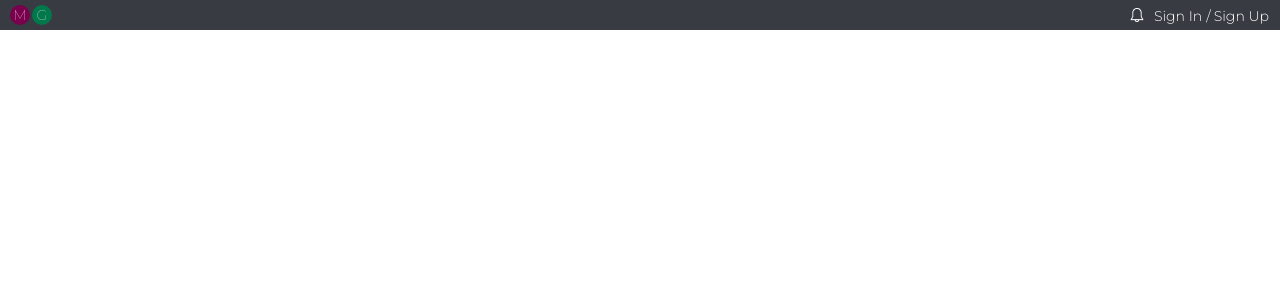
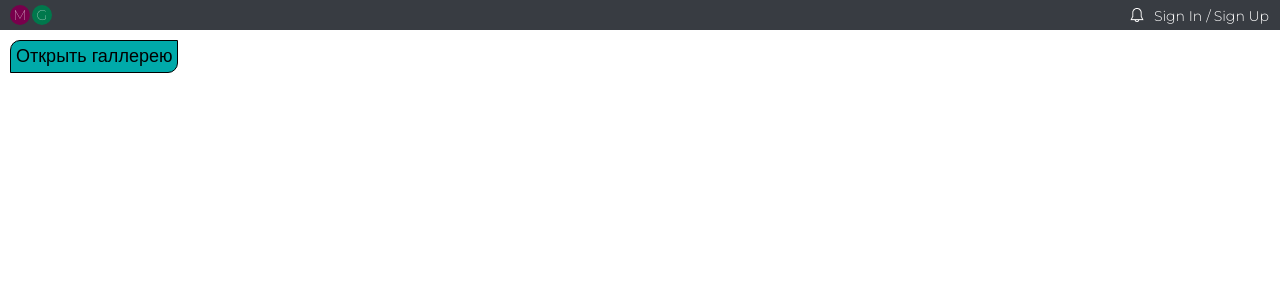
Before and after one commit to STStereotype/my-gallery, an Angular app: page / in a window 1280 px wide. Shown: the top 300 px of the page. Built offline with nearby package versions, Linux system fonts and the light colour scheme.

Commit message:
Роутинг и стилизация компонента.
Установка home-page как главная страница и его стилизация.

```diff
--- a/src/app/app-routing.module.ts
+++ b/src/app/app-routing.module.ts
@@ -1,8 +1,13 @@
 import { NgModule } from '@angular/core';
 import { RouterModule, Routes } from '@angular/router';
+import {HomePageComponent} from "./home-page/home-page.component";
 
-const routes: Routes = [];
-
+const routes: Routes = [
+  {
+    path: '',
+    component: HomePageComponent,
+  }
+];
 @NgModule({
   imports: [RouterModule.forRoot(routes)],
   exports: [RouterModule]
--- a/src/app/home-page/home-page.component.css
+++ b/src/app/home-page/home-page.component.css
@@ -0,0 +1,13 @@
+button {
+  font-size: 18px;
+  margin: 10px;
+  padding: 5px;
+  border-radius: 10px 0 10px 0;
+  border: 1px solid black;
+  background: #00aaaa;
+  transition: background 0.2s;
+}
+
+button:hover {
+  background: #00ffff;
+}
--- a/src/app/home-page/home-page.component.html
+++ b/src/app/home-page/home-page.component.html
@@ -1 +1 @@
-<p>home-page works!</p>
+<button routerLink="">Открыть галлерею</button>
```
